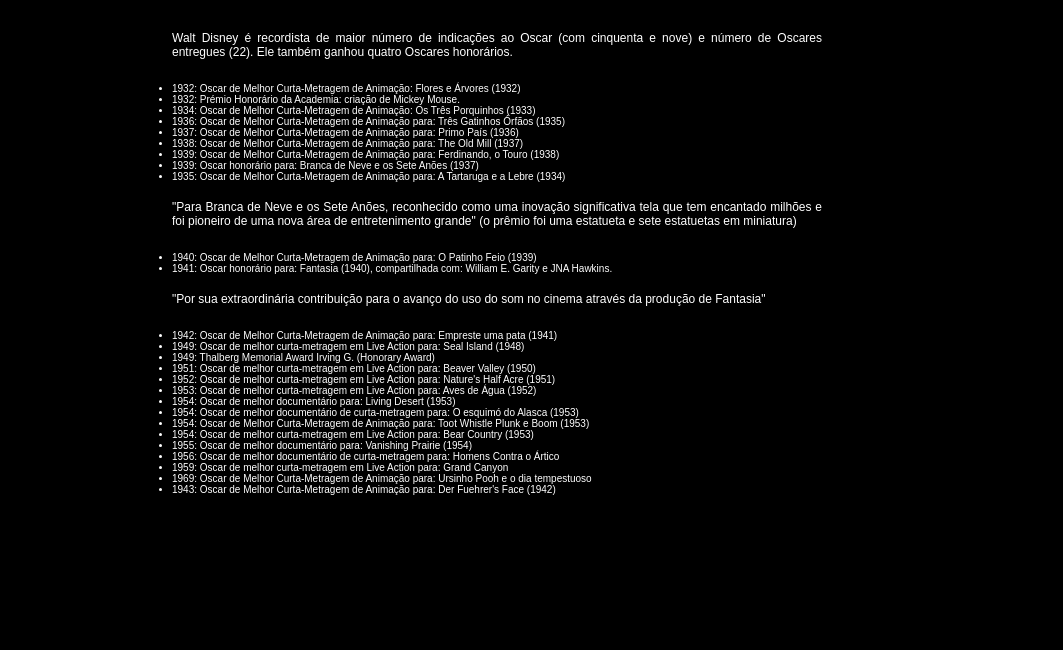
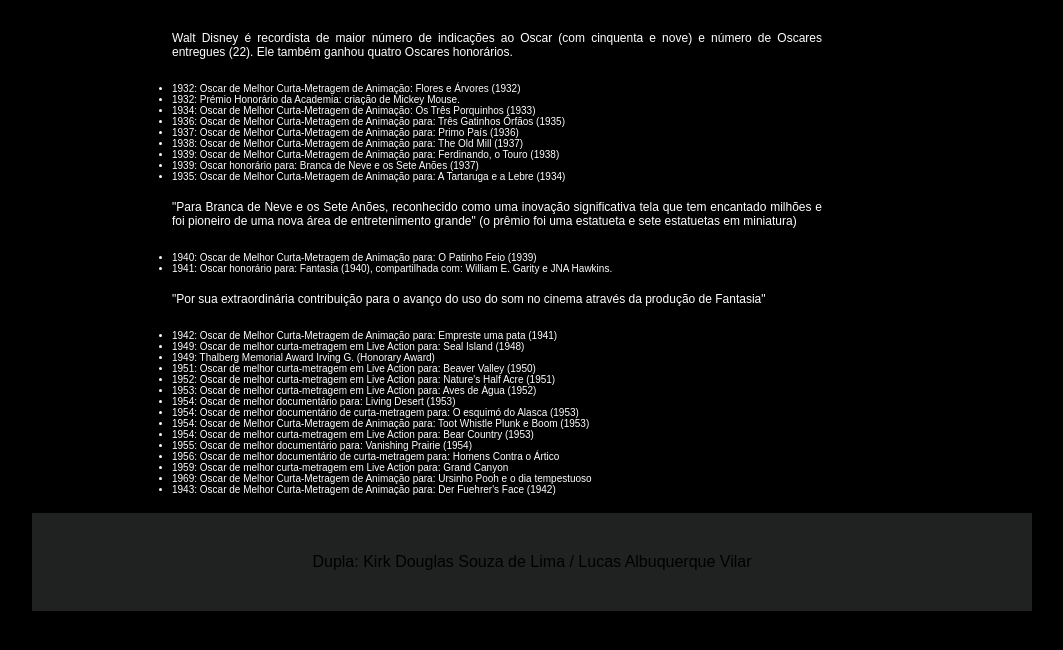
Before and after one commit to kirkdouglasouza/WaltDisney-1B, a plain HTML site: page page/premiacoes.html in a window 1280 px wide. Shown: the part 124-774 px from the top of the page, without its empty margins (108-1171 px from the left). Drawn offline with Linux system fonts and the light colour scheme.

Commit message:
Update premiacoes.html

```diff
--- a/page/premiacoes.html
+++ b/page/premiacoes.html
@@ -65,5 +65,7 @@
            <br>
 
         </div>
+        <footer>Dupla: Kirk Douglas Souza de Lima / Lucas Albuquerque Vilar
+        </footer>
 </body>
 </html>
```
